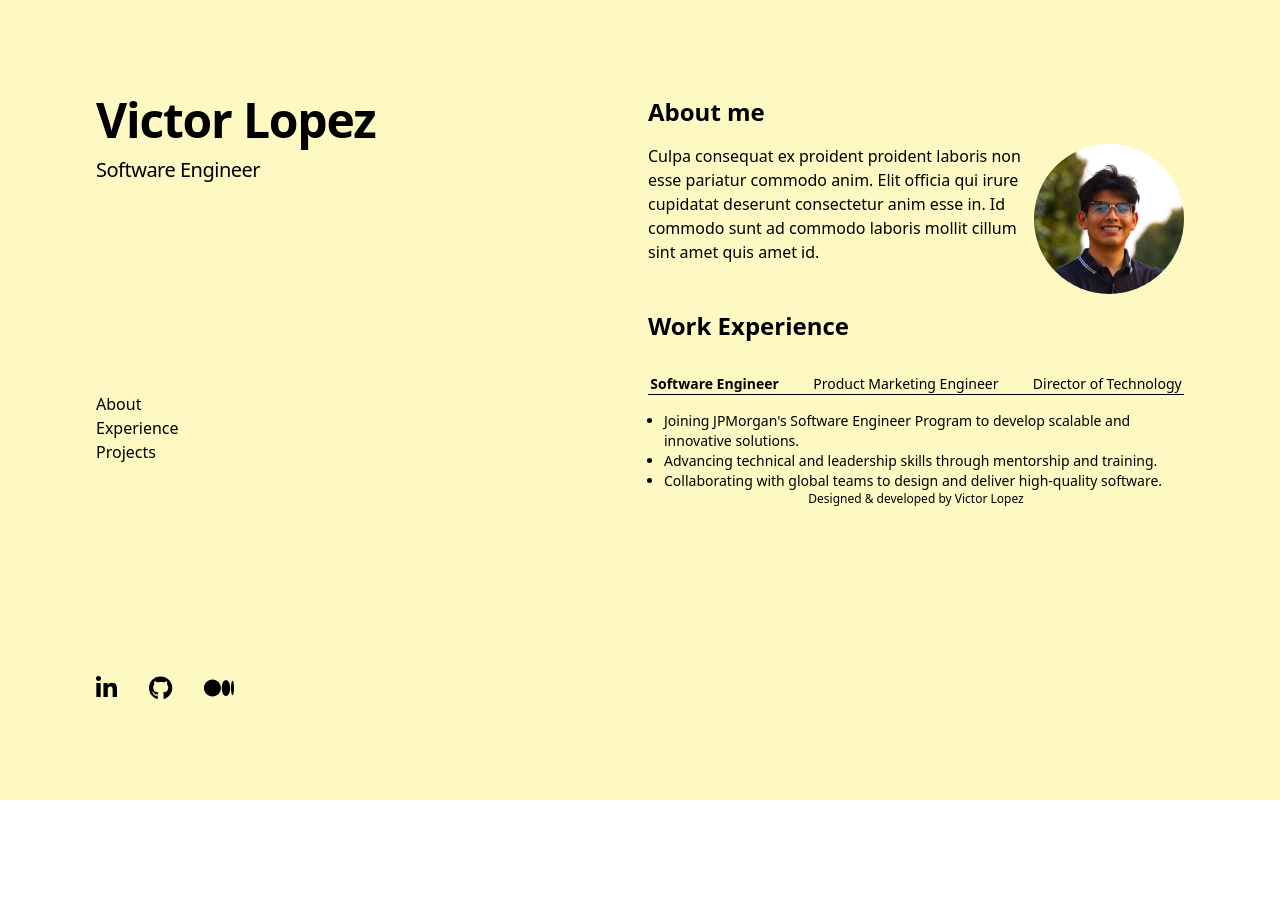
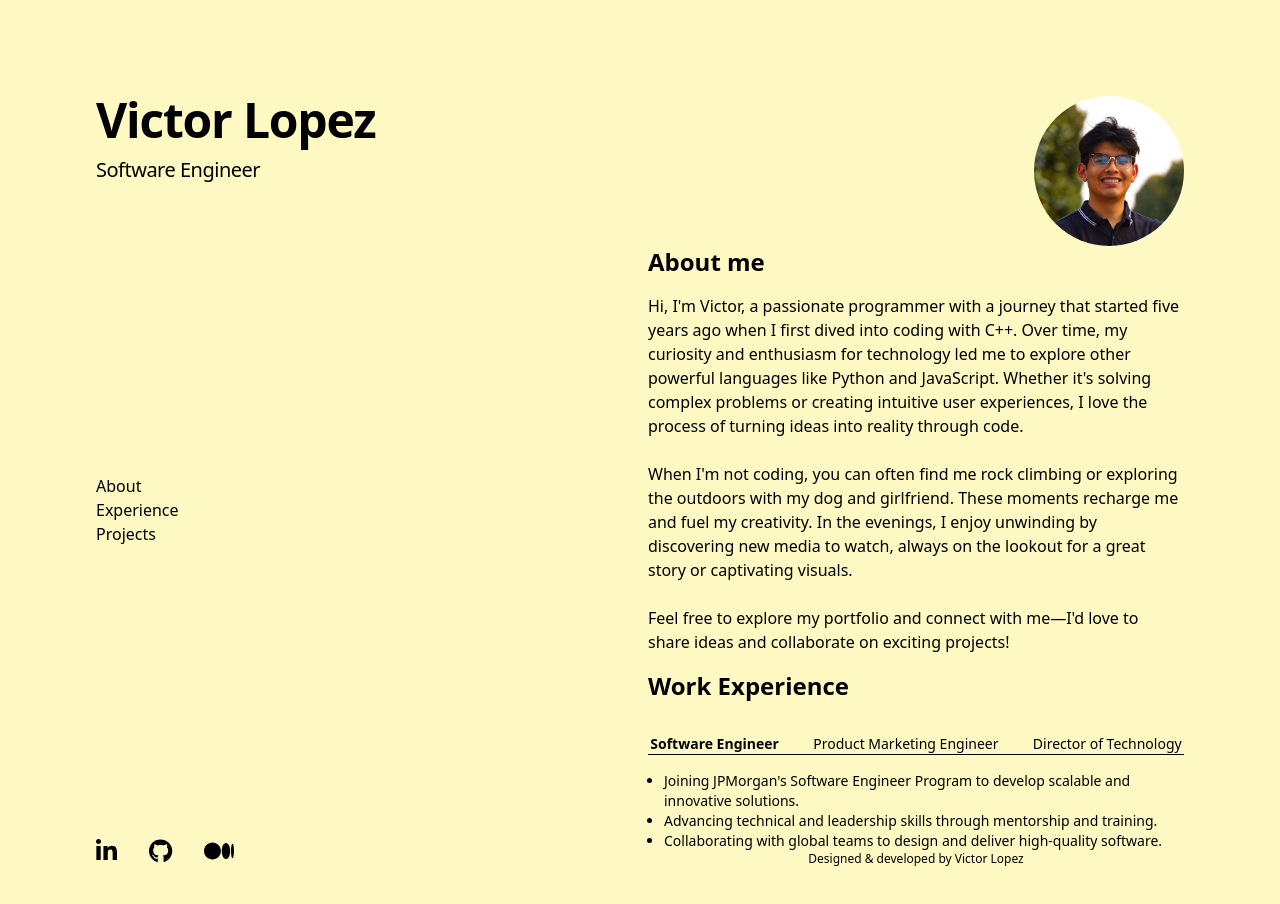
Before and after one commit to victora-lopez/portfolio, a React (Create React App) app: page / in a window 1280 px wide. Shown: the top 904 px of the page. Before the commit the page ends 800 px from the top, so only its background shows below. Built offline with nearby package versions, Linux system fonts and the light colour scheme.

Commit message:
Add work experience bullet points
Reworked ul and li block to pull from jobs
object. Added in descriptions to jobs object
with the points i want to add for each job which
makes it easier change later on down the line.

```diff
--- a/src/Components/About.js
+++ b/src/Components/About.js
@@ -4,10 +4,26 @@ import pfp from "../images/pfp.jpg";
 function About() {
     return(
         <section className="">
+            <div className="flex justify-end">
+                <img className="rounded-full hidden lg:inline" src={pfp} style={{height:150}} alt="Victor's Face"/>
+            </div>
+
             <h1 className="font-bold text-lg sm:text-2xl">About me</h1>
-            <div className="flex my-4">
-                <p>Culpa consequat ex proident proident laboris non esse pariatur commodo anim. Elit officia qui irure cupidatat deserunt consectetur anim esse in. Id commodo sunt ad commodo laboris mollit cillum sint amet quis amet id.</p>
-                <img className="rounded-full hidden lg:inline" src={pfp} style={{height:150}} alt="Victor's Face"/>
+
+            <div className="my-4">
+                <p>
+                    Hi, I'm Victor, a passionate programmer with a journey that started five years ago when I first dived into coding with C++.
+                    Over time, my curiosity and enthusiasm for technology led me to explore other powerful languages like Python and JavaScript.
+                    Whether it's solving complex problems or creating intuitive user experiences, I love the process of turning ideas into reality through code.
+                    <br /><br />
+
+                    When I'm not coding, you can often find me rock climbing or exploring the outdoors with my dog and girlfriend.
+                    These moments recharge me and fuel my creativity.
+                    In the evenings, I enjoy unwinding by discovering new media to watch, always on the lookout for a great story or captivating visuals.
+                    <br /> <br />
+
+                    Feel free to explore my portfolio and connect with me—I'd love to share ideas and collaborate on exciting projects!</p>
+
             </div>
         </section>
     )
--- a/src/Components/Experience.js
+++ b/src/Components/Experience.js
@@ -4,9 +4,27 @@ import "./Experience.css"
 function Experience() {
 
     const jobs = [
-        {value: "JPMC", label: "Software Engineer"},
-        {value: "TI", label: "Product Marketing Engineer"},
-        {value: "IEEE", label: "Director of Technology"},
+        {value: "JPMC",
+         label: "Software Engineer",
+         description: [
+            "Joining JPMorgan's Software Engineer Program to develop scalable and innovative solutions.",
+            "Advancing technical and leadership skills through mentorship and training.",
+            "Collaborating with global teams to design and deliver high-quality software."]
+        },
+        {value: "TI",
+         label: "Product Marketing Engineer",
+         description: [
+            "Redesigned Wireless Infrastructure’s webpage to make product information and specifications moreaccessible to prospective clients.",
+            "Wrote two white papers detailing bandwidth results based on 50+ transceiver configurations.",
+            "Presented product documentation to field engineers using email templates, increasing customer acquisition."]
+        },
+        {value: "IEEE",
+         label: "Director of Technology",
+          description: [
+            "Directed embedded systems projects for 200+ students, introducing them to real life applications of EE concepts.",
+            "Integrated hardware with analog-to-digital conversion and sensor data processing software for 10+ microcontroller projects using C++.",
+            "Developed logic to analyze correct/incorrect user inputs, providing visual feedback mechanisms to indicate game status and progression."]
+        },
     ]
 
     const [selectedJob, setSelectedJob] = useState("JPMC");
@@ -37,21 +55,15 @@ function Experience() {
                         )
                     }
                 </form>
-                <ul className= {selectedJob === jobs[0].value ? "px-4 text-sm list-disc" :"px-4 text-sm list-disc hidden" }>
-                    <li>Joining JPMorgan's Software Engineer Program to develop scalable and innovative solutions.</li>
-                    <li>Advancing technical and leadership skills through mentorship and training.</li>
-                    <li>Collaborating with global teams to design and deliver high-quality software.</li>
-                </ul>
-                <ul className="px-4 text-sm list-disc hidden">
-                    <li>filler 2</li>
-                    <li>filler 2</li>
-                    <li>filler 2</li>
-                </ul>
-                <ul className="px-4 text-sm list-disc hidden">
-                    <li>filler 3</li>
-                    <li>filler 3</li>
-                    <li>filler 3</li>
-                </ul>
+                {jobs.map( (job) => (
+                                <ul key={job.value} className={selectedJob === job.value ? "px-4 text-sm list-disc": "px-4 text-sm list-disc hidden"}>
+                                    <li>{job.description[0]}</li>
+                                    <li>{job.description[1]}</li>
+                                    <li>{job.description[2]}</li>
+                                </ul>
+                            )
+                        )
+                    }
             </div>
         </section>
     )
```
